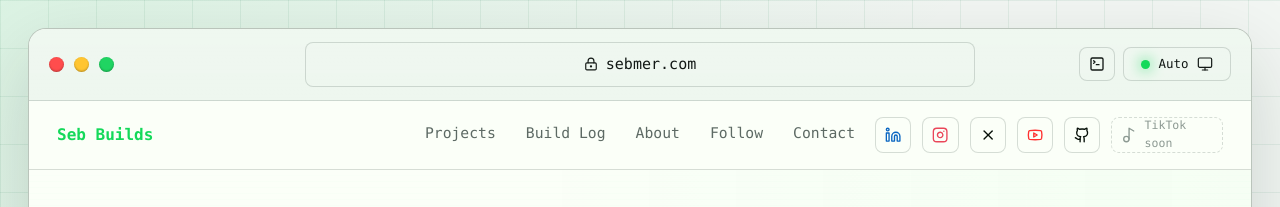
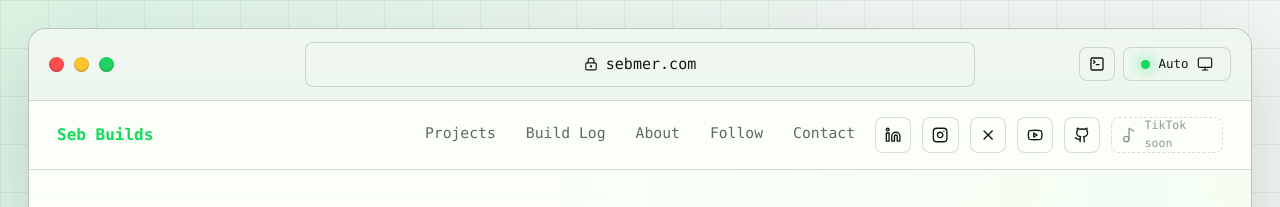
Before and after one commit to SebastianMertens-sebmer/sebbuilds, a Next.js app: page / in a window 1280 px wide. Shown: the top 207 px of the page. Built offline with nearby package versions, Linux system fonts and the light colour scheme.

Commit message:
Refactor social links in the dashboard to use anchor tags for live statuses and improve accessibility

```diff
--- a/src/app/globals.css
+++ b/src/app/globals.css
@@ -305,29 +305,9 @@ select {
   height: 36px;
   gap: 7px;
   padding: 0 9px;
-  color: var(--social, var(--text));
+  color: var(--text);
   font-family: var(--mono);
   font-size: 0.72rem;
-}
-
-.social-link:nth-child(1) {
-  --social: #0a66c2;
-}
-
-.social-link:nth-child(2) {
-  --social: var(--coral);
-}
-
-.social-link:nth-child(3) {
-  --social: var(--text-strong);
-}
-
-.social-link:nth-child(4) {
-  --social: #ff3131;
-}
-
-.social-link:nth-child(5) {
-  --social: var(--text-strong);
 }
 
 .social-link--disabled {
@@ -798,6 +778,7 @@ select {
   gap: 8px;
 }
 
+.status-pills a,
 .status-pills span {
   border: 1px solid var(--border);
   border-radius: 7px;
@@ -805,6 +786,18 @@ select {
   color: var(--muted);
   font-family: var(--mono);
   font-size: 0.8rem;
+  transition:
+    border-color 160ms ease,
+    color 160ms ease,
+    background 160ms ease;
+}
+
+.status-pills a:hover,
+.status-pills a:focus-visible {
+  border-color: var(--green);
+  color: var(--green);
+  outline: none;
+  background: rgba(40, 240, 107, 0.08);
 }
 
 .status-pills span[data-status="soon"] {
--- a/src/app/page.tsx
+++ b/src/app/page.tsx
@@ -109,11 +109,23 @@ export default function Home() {
               <h2>Follow the build.</h2>
             </div>
             <div className="status-pills" aria-label="Current channels">
-              {siteConfig.socials.map((social) => (
-                <span data-status={social.status} key={social.name}>
-                  {social.label}
-                </span>
-              ))}
+              {siteConfig.socials.map((social) =>
+                social.status === "live" && social.href ? (
+                  <a
+                    data-status={social.status}
+                    href={social.href}
+                    key={social.name}
+                    rel="noreferrer"
+                    target="_blank"
+                  >
+                    {social.label}
+                  </a>
+                ) : (
+                  <span data-status={social.status} key={social.name}>
+                    {social.label}
+                  </span>
+                ),
+              )}
             </div>
           </section>
 
```
